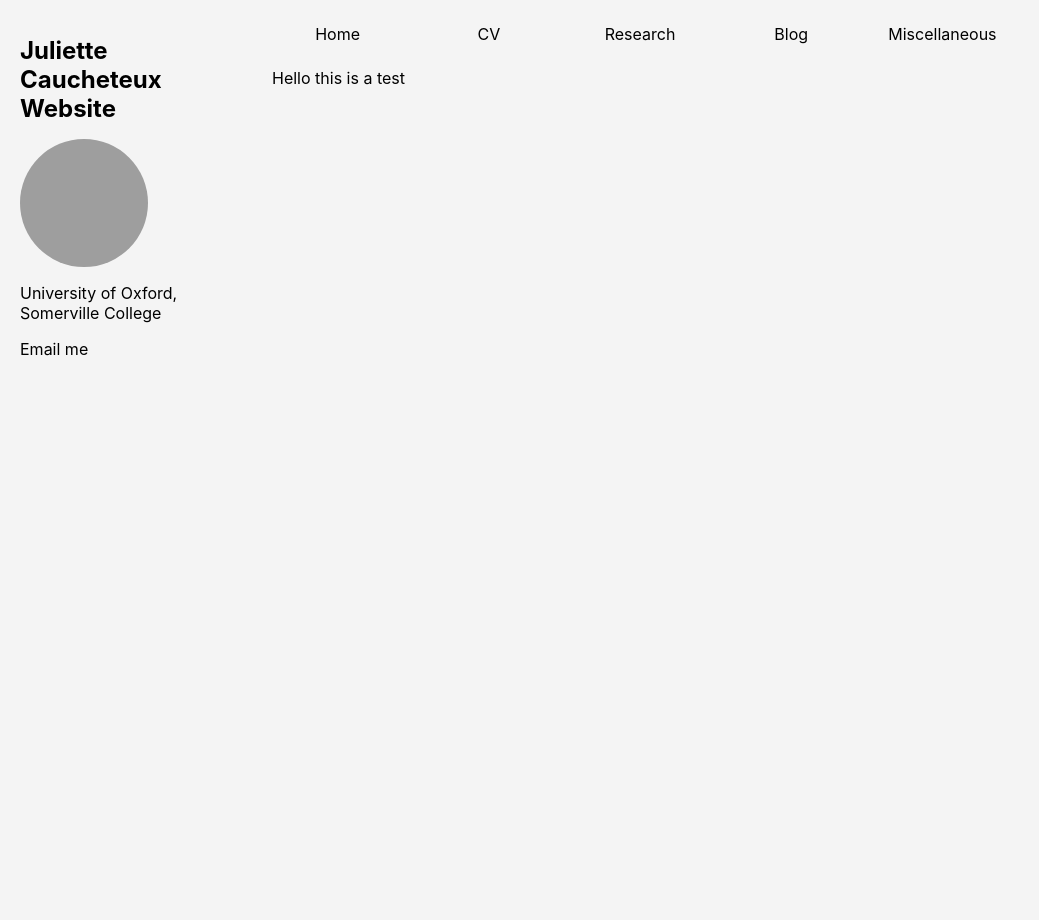
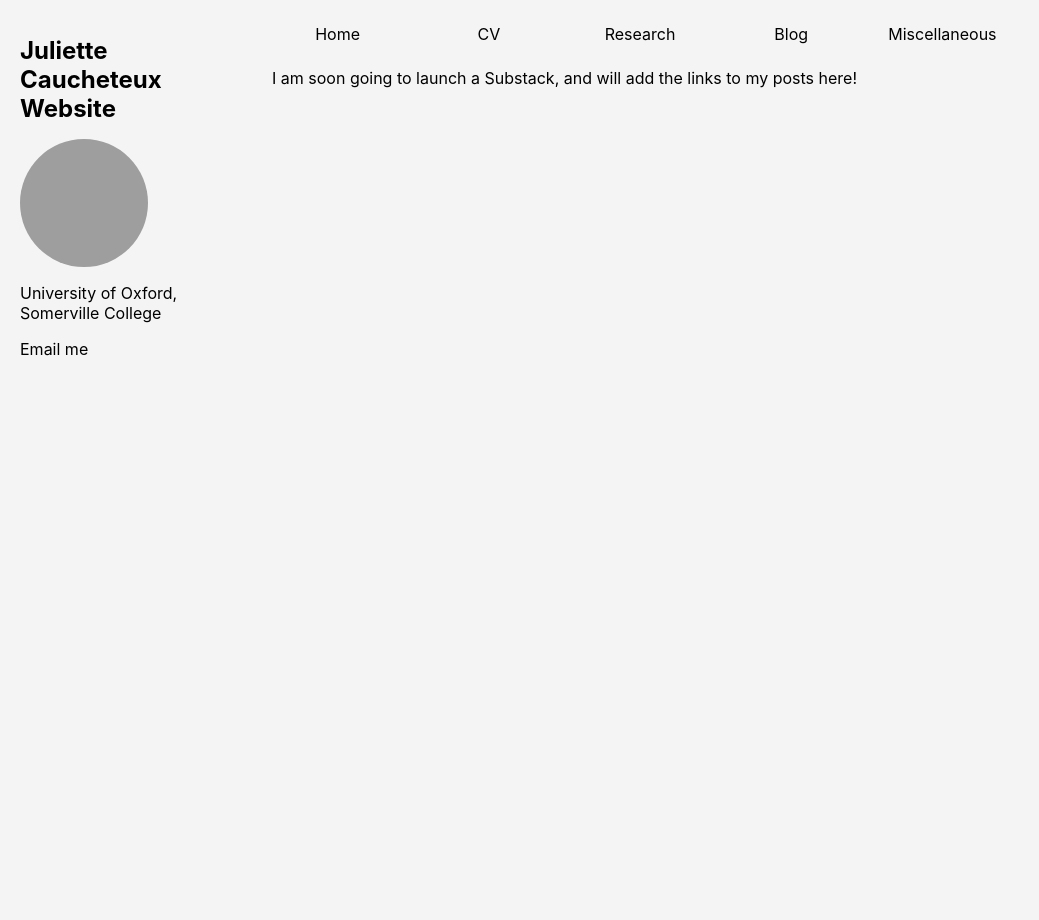
Before and after one commit to JulietteCx/juliettecx.github.io, a Jekyll site: the page built from _pages/blog.html, in a window 1280 px wide. Shown: the whole page, without its empty margins (0-1039 px from the left). Built offline with Jekyll 4.4.1, drawn with Linux system fonts in a browser that asks for light colours; grey boxes are pictures that could not be loaded.

Commit message:
Update blog.html

```diff
--- a/_pages/blog.html
+++ b/_pages/blog.html
@@ -1,10 +1,10 @@
 ---
 layout: default
-title: "Blog"
+title: "Substack"
 permalink: /blog/
 author_profile: true
 ---
 
 
 
-Hello this is a test
+I am soon going to launch a Substack, and will add the links to my posts here!
```
